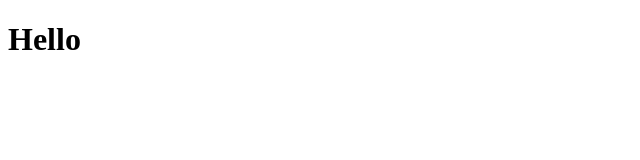
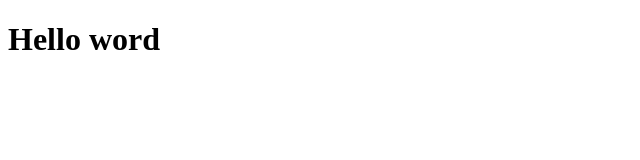
Before and after one commit to Ciuff4/htmlcss-hello, a plain HTML site: page index.html in a window 1280 px wide. Shown: the whole page, without its empty margins (0-640 px from the left). Drawn offline with Linux system fonts and the light colour scheme.

Commit message:
full bold phrase

```diff
--- a/index.html
+++ b/index.html
@@ -7,6 +7,6 @@
     <title>hello</title>
 </head>
 <body>
-    <h1><strong>Hello</strong></h1>
+    <h1><strong>Hello word</strong></h1>
 </body>
 </html>
```
